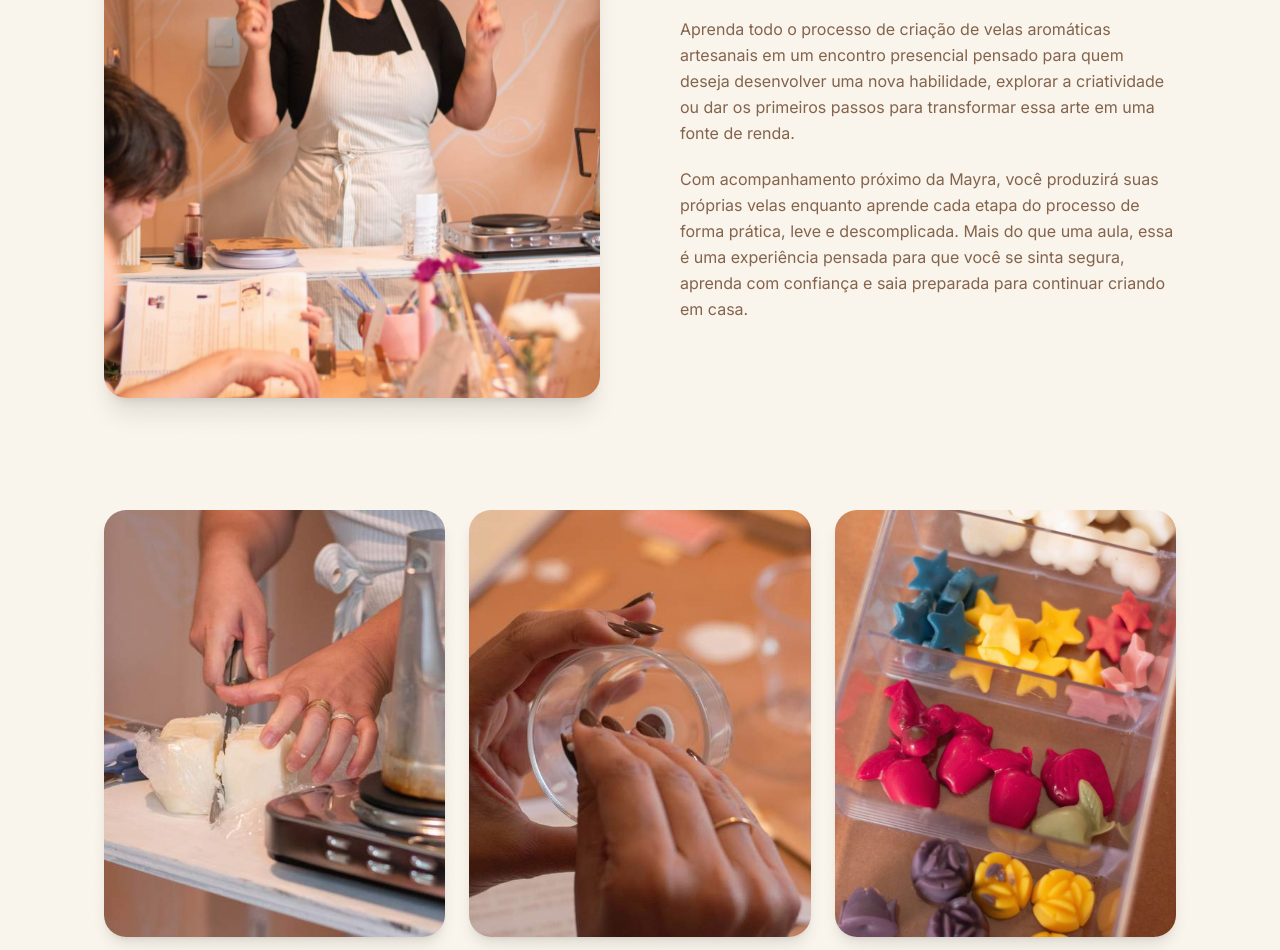
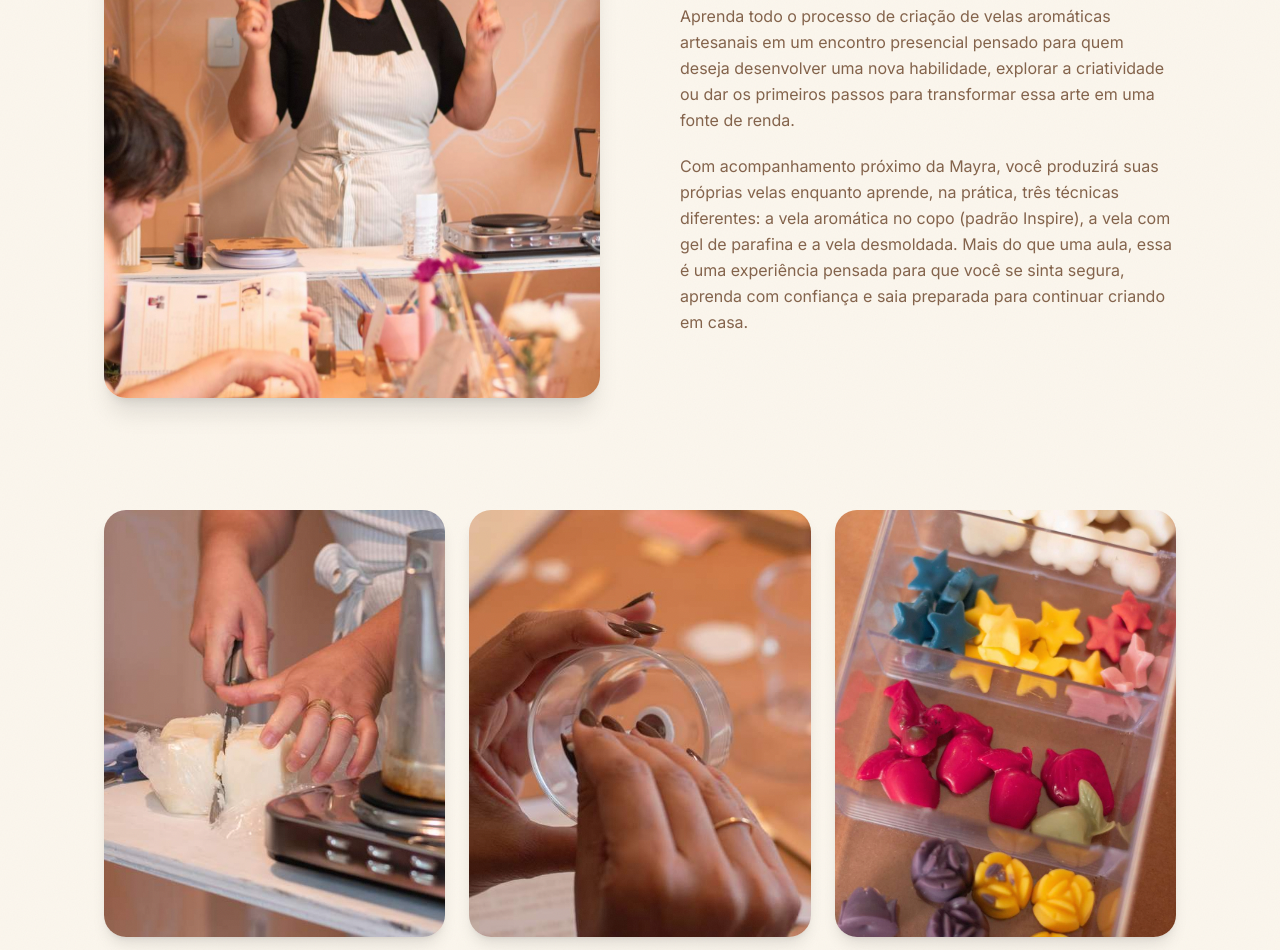
Before and after one commit to velasinspire/cursovelaspresencial, a plain HTML site: page index.html in a window 1280 px wide. Shown: the part 1247-2197 px from the top of the page. Drawn offline with nearby package versions, Linux system fonts and the light colour scheme.

Commit message:
Ajuste texto sobre o curso

```diff
--- a/index.html
+++ b/index.html
@@ -105,7 +105,7 @@
         Aprenda todo o processo de criação de velas aromáticas artesanais em um encontro presencial pensado para quem deseja desenvolver uma nova habilidade, explorar a criatividade ou dar os primeiros passos para transformar essa arte em uma fonte de renda.
       </p>
       <p class="text-umber leading-relaxed" style="color:var(--umber)">
-        Com acompanhamento próximo da Mayra, você produzirá suas próprias velas enquanto aprende cada etapa do processo de forma prática, leve e descomplicada. Mais do que uma aula, essa é uma experiência pensada para que você se sinta segura, aprenda com confiança e saia preparada para continuar criando em casa.
+        Com acompanhamento próximo da Mayra, você produzirá suas próprias velas enquanto aprende, na prática, três técnicas diferentes: a vela aromática no copo (padrão Inspire), a vela com gel de parafina e a vela desmoldada. Mais do que uma aula, essa é uma experiência pensada para que você se sinta segura, aprenda com confiança e saia preparada para continuar criando em casa.
       </p>
     </div>
   </div>
```
